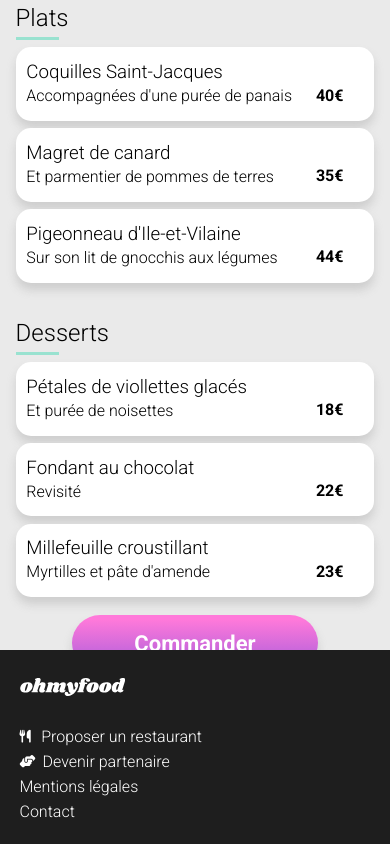
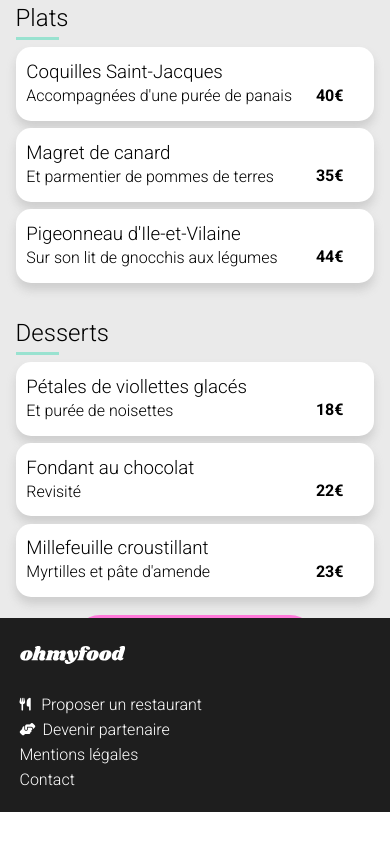
Before and after one commit to KhaeraB/Projet_3_OC_OhMyFood, a website: page templates/a-la-francaise.html in a window 390 px wide. Shown: the part 688-1532 px from the top of the page. After the commit the page ends 1500 px from the top, so only its background shows below. Drawn offline with Linux system fonts and the light colour scheme; a web font is replaced by a local one.

Commit message:
Fix_footer_position Mobile Device

```diff
--- a/sass/layout/_footer.scss
+++ b/sass/layout/_footer.scss
@@ -8,7 +8,7 @@ footer{
     width: 100%;
     z-index: 10;
     position: relative;
-    top: 1018px;
+    top: 986px;
     @include media-between("mobile-up", "tablet-up") {
         top: 1065px;
     }
```
Also changed, not shown: public/css/style.css.
